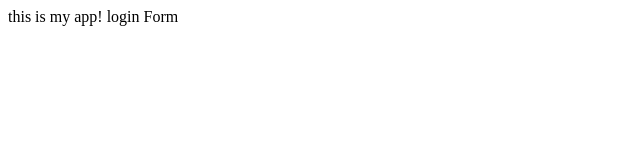
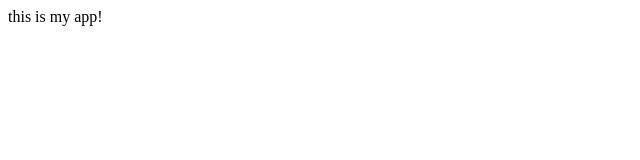
Before and after one commit to FredOjil/myappsample, a plain HTML site: page index.html in a window 1280 px wide. Shown: the full height of the page, 0-640 px from the left. Drawn offline with Linux system fonts and the light colour scheme.

Commit message:
initial commit

```diff
--- a/app.js
+++ /dev/null
@@ -1 +0,0 @@
-console.log("Hello");
--- a/index.html
+++ b/index.html
@@ -3,7 +3,6 @@
     <title>my app</title>
     <body>
         this is my app!
-        login Form
     </body>
 </head>
 </html>
```
Also changed, not shown: dir1/app1.js (deleted), dir2/app2.js (deleted), log.txt (deleted), login.html (deleted), 1 other file.
